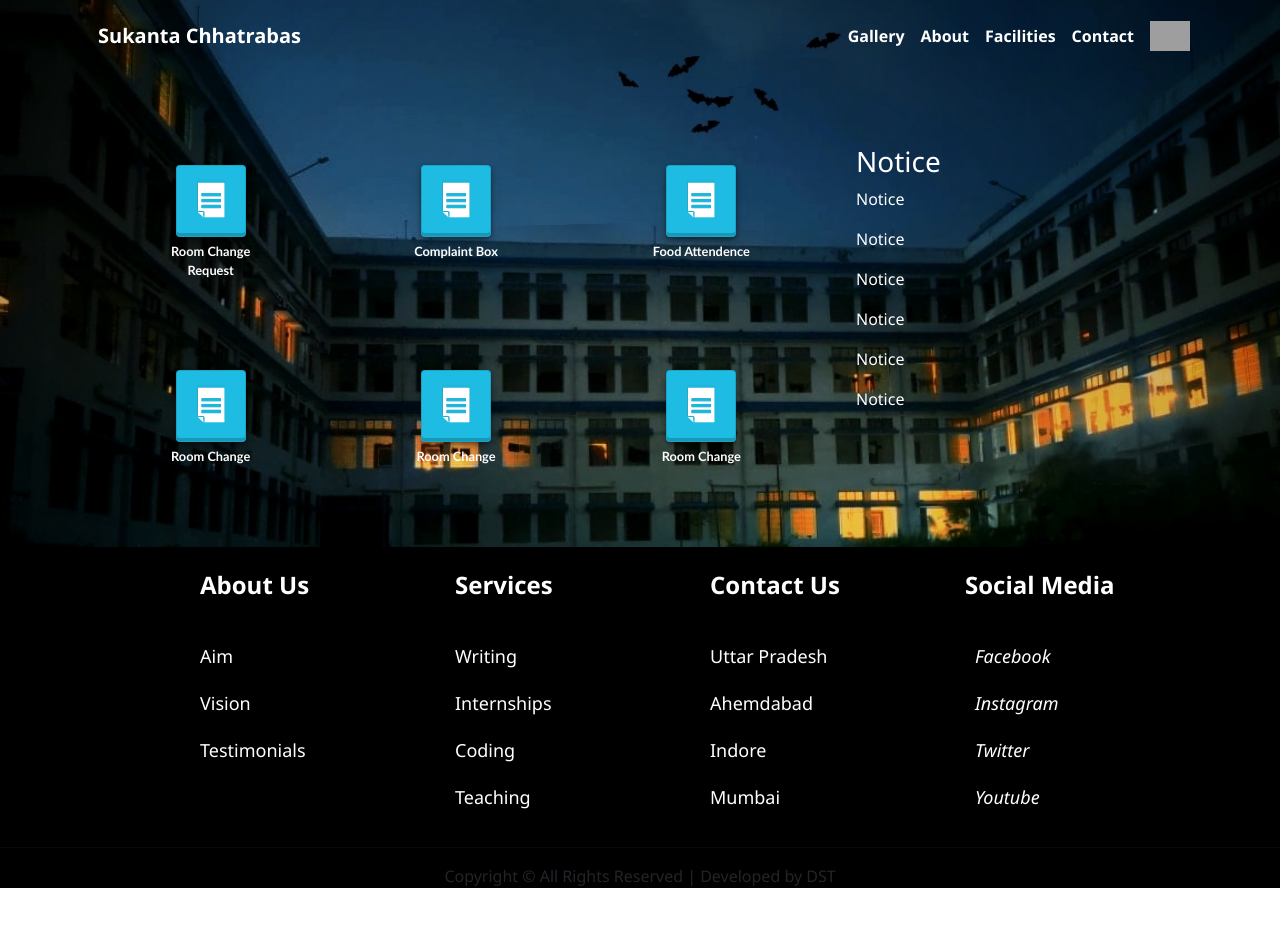
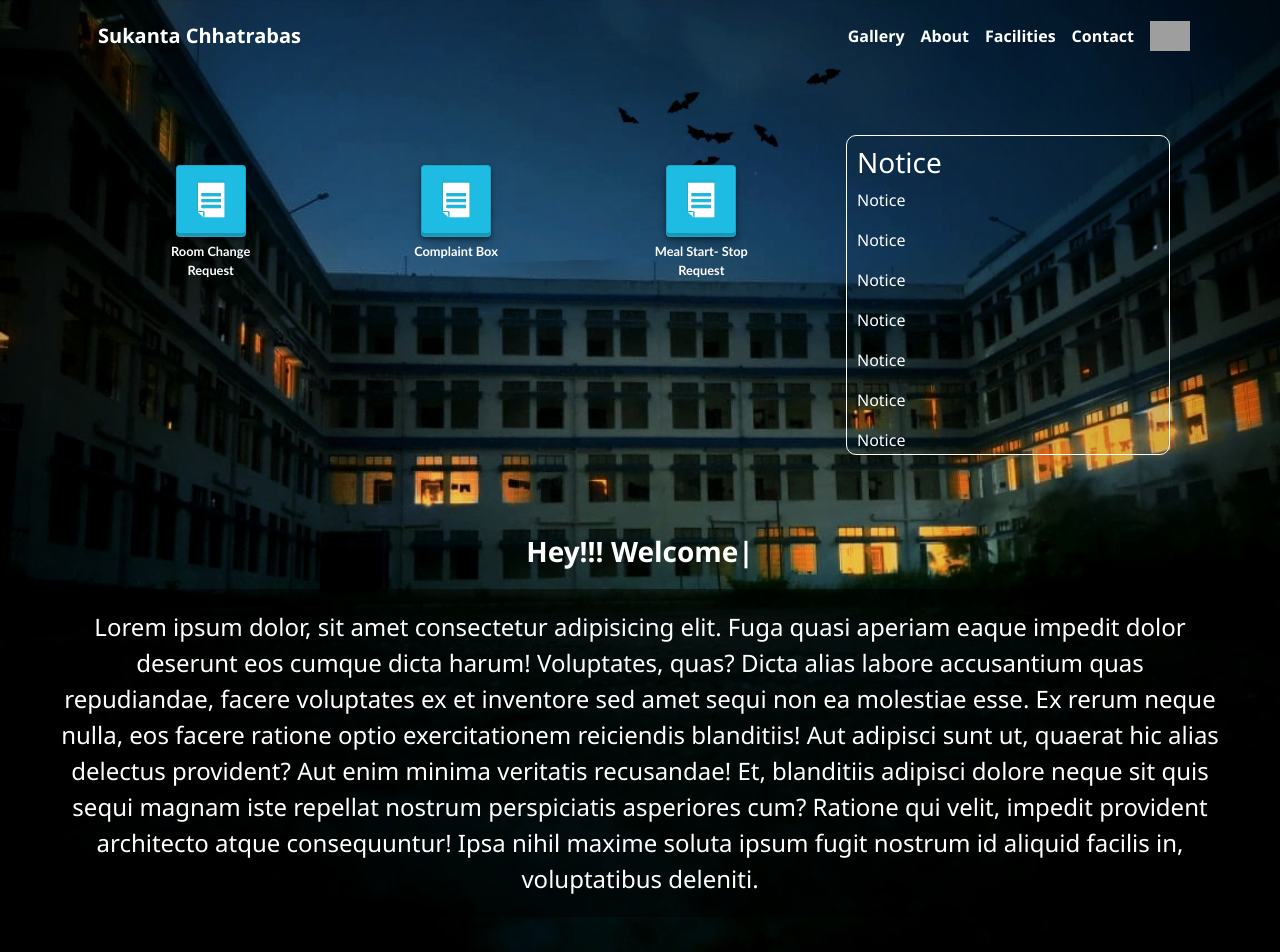
Before and after one commit to sanjoy04/CGEC-Hostel, a React (Create React App) app: page /Home in a window 1280 px wide. Shown: the top 952 px of the page. Before the commit the page ends 904 px from the top, so only its background shows below. Built offline with nearby package versions, Linux system fonts and the light colour scheme; grey boxes are pictures that could not be loaded.

Commit message:
fully home features added

```diff
--- a/src/Components/Navbar.js
+++ b/src/Components/Navbar.js
@@ -1,6 +1,6 @@
 import React, { useEffect, useState } from "react";
 import { Nav, Navbar, Container, Modal, Button, Form } from "react-bootstrap";
-// import swal from 'sweetalert';
+import swal from 'sweetalert';
 import { Link } from "react-router-dom";
 import "./Nav.css";
 
@@ -30,12 +30,12 @@ export default function Navbar_() {
     setLoginPassword("")
   };
 
-  // useEffect(() => {
-  //   if (warning) {
-  //     swal("Error", warning, "error");
-  //     setWarning();
-  //   }
-  // }, [warning]);
+  useEffect(() => {
+    if (warning) {
+      swal("Error", warning, "error");
+      setWarning();
+    }
+  }, [warning]);
 
   const handleCloseRegister = () => setShow2(false);
   const handleShowRegister = () => {
--- a/src/Pages/HomePages/Home.css
+++ b/src/Pages/HomePages/Home.css
@@ -72,6 +72,10 @@ div {
     border-radius: 10px;
     padding: 10px;
     margin: 10px;
+    border: 1px solid white;
+    overflow-y: auto;
+    scroll-behavior: smooth;
+    height: 20rem;
 }
 
 .notice:hover{
--- a/src/Pages/HomePages/Home.js
+++ b/src/Pages/HomePages/Home.js
@@ -1,8 +1,11 @@
 import "../../App.css";
 import "./Home.css";
 import { useEffect, useState } from "react";
+import swal from "sweetalert";
 import Navbar from "../../Components/Navbar";
 import Footer from "../../Components/Footer";
+import Typed from "react-typed";
+import { Heading, AboutText, MainContainer, IndexTop } from "./HomeStyle";
 import {
   Container,
   Row,
@@ -12,22 +15,45 @@ import {
   Dropdown,
   DropdownButton,
   Form,
+  Alert,
 } from "react-bootstrap";
 import section from "../../images/section.png";
 
 import slider1 from "../../images/MAKAUT.jpg";
 
 function Home() {
+  // Room change states
   const [roomChange, setRoomChange] = useState(false);
   const [selectRoom] = useState(["1", "2", "3", "4"]);
-  const [selectRoomFrom, setSelectRoomFrom] = useState("From room");
-  const [selectRoomTo, setSelectRoomTo] = useState("To room");
-  const handleRoomChangeClose = () => setRoomChange(false);
+  const [selectRoomFrom, setSelectRoomFrom] = useState("--Select--");
+  const [selectRoomTo, setSelectRoomTo] = useState("--Select--");
+  const [roomChangeReason, setRoomChangeReason] = useState("");
+
+  const handleRoomChangeClose = () => {
+    setRoomChange(false);
+  };
+  const handleRoomChangeSubmit = () => {
+    if (selectRoomFrom == "--Select--") {
+      swal("Must Choose your room number");
+      return;
+    }
+    if (selectRoomTo == "--Select--") {
+      swal("Choose room number you want to shift");
+      return;
+    }
+
+    if (roomChangeReason == "") {
+      swal("Write the reason for room change");
+      return;
+    }
+    setRoomChange(false);
+    setSelectRoomFrom("--Select--");
+    setSelectRoomTo("--Select--");
+    setRoomChangeReason("");
+  };
   const handleRoomChangeShow = () => setRoomChange(true);
 
-
-
-
+  // Complain Section states
   const [complain, setComplain] = useState(false);
   const [complainTopic] = useState([
     "Food related problem",
@@ -36,28 +62,66 @@ function Home() {
     "Ragging issue",
   ]);
   const [selectComplain, setSelectComplain] = useState("Select your complain");
-  const handleComplainClose = () => setComplain(false);
+  const [complainDetails, setComplainDetails] = useState("");
+  const handleComplainSubmit = () => {
+    if (selectComplain == "Select your complain") {
+      swal("Choose a valid reason");
+      return;
+    }
+    if (complainDetails == "") {
+      swal("You have to write complain details");
+      return;
+    }
+    setComplain(false);
+    setSelectComplain("Select your complain");
+    setComplainDetails("");
+  };
+  const handleComplainClose = () => {
+    setComplain(false);
+    setSelectComplain("Select your complain");
+  };
   const handleComplainShow = () => setComplain(true);
 
-  const arr = [12, 3, 4, 5];
-  console.log(arr);
+  // Meal section States
+  const [meal, setMeal] = useState(false);
+  const [mealStopStart] = useState(["Stop my meal", "Start my meal"]);
+  const [selectMeal, setSelectMeal] = useState("Select your preference");
+  const [selectMealRadio, setSelectMealRadio] = useState();
+  const [startDate, setStartDate] = useState();
+  const [endDate, setEndDate] = useState();
+  const handleMealSubmit = () => {
+    console.log(selectMealRadio);
+    if (selectMeal == "Select your preference") {
+      swal("Choose a valid preference");
+      return;
+    }
+    if(!selectMealRadio){
+      swal("Choose a valid meal option");
+      return;
+    }
+    if(!startDate){
+      swal("Choose a valid date");
+      return;
+    }
+    setMeal(false);
+    setSelectMeal("Select your preference");
+    setSelectMealRadio();
+  };
+  const handleMealClose = () => {
+    setMeal(false);
+    setSelectMeal("Select your preference");
+  };
+  const handleMealShow = () => setMeal(true);
+
   useEffect(() => {
     document.title = "Welcome to CGEC Boys ";
   });
-
-  useEffect(() => {
-    // console.log(typeof(select));
-    selectRoom.forEach((item) => {
-      // return <Dropdown.Item href="#/action-1">1</Dropdown.Item>;
-      console.log(item);
-    });
-    // console.log(arr);
-  }, []);
 
   return (
     <>
       <div className="App">
         <Navbar />
+
         <div className="fullBody">
           <Container className="home-body">
             <div className="body">
@@ -81,37 +145,13 @@ function Home() {
                       </div>
                     </Col>
                     <Col className="section">
-                      <div className="outerCard">
+                      <div className="outerCard" onClick={handleMealShow}>
                         <span className="card ">
                           <img src={section}></img>
                         </span>
-                        <span className="heading">Food Attendence</span>
-                      </div>
-                    </Col>
-                  </Row>
-                  <Row>
-                    <Col className="section">
-                      <div className="outerCard">
-                        <span className="card ">
-                          <img src={section}></img>
+                        <span className="heading">
+                          Meal Start- Stop Request
                         </span>
-                        <span className="heading">Room Change</span>
-                      </div>
-                    </Col>
-                    <Col className="section">
-                      <div className="outerCard">
-                        <span className="card ">
-                          <img src={section}></img>
-                        </span>
-                        <span className="heading">Room Change</span>
-                      </div>
-                    </Col>
-                    <Col className="section">
-                      <div className="outerCard">
-                        <span className="card ">
-                          <img src={section}></img>
-                        </span>
-                        <span className="heading">Room Change</span>
                       </div>
                     </Col>
                   </Row>
@@ -125,29 +165,71 @@ function Home() {
                     <p>Notice</p>
                     <p>Notice</p>
                     <p>Notice</p>
+                    <p>Notice</p>
+                    <p>Notice</p>
+                    <p>Notice</p>
+                    <p>Notice</p>
+                    <p>Notice</p>
+                    <p>Notice</p>
                   </div>
                 </Col>
               </Row>
             </div>
           </Container>
         </div>
+
+        <MainContainer className="main-container">
+          <IndexTop>
+            <Heading>
+              <Typed
+                strings={[
+                  "Hey!!!  Welcome to Sukanta Chhatrabas",
+                  "Explore your Life!",
+                  "Good Luck!",
+                ]}
+                typeSpeed={70}
+                backSpeed={50}
+                loop
+              />
+            </Heading>
+            <AboutText>
+              Lorem ipsum dolor, sit amet consectetur adipisicing elit. Fuga
+              quasi aperiam eaque impedit dolor deserunt eos cumque dicta harum!
+              Voluptates, quas? Dicta alias labore accusantium quas repudiandae,
+              facere voluptates ex et inventore sed amet sequi non ea molestiae
+              esse. Ex rerum neque nulla, eos facere ratione optio
+              exercitationem reiciendis blanditiis! Aut adipisci sunt ut,
+              quaerat hic alias delectus provident? Aut enim minima veritatis
+              recusandae! Et, blanditiis adipisci dolore neque sit quis sequi
+              magnam iste repellat nostrum perspiciatis asperiores cum? Ratione
+              qui velit, impedit provident architecto atque consequuntur! Ipsa
+              nihil maxime soluta ipsum fugit nostrum id aliquid facilis in,
+              voluptatibus deleniti.
+            </AboutText>
+          </IndexTop>
+        </MainContainer>
+
         <Footer />
       </div>
 
-      {/* Room change section */}
-      <Modal show={roomChange} onHide={handleRoomChangeClose} animation={true}>
+      {/* Room change Modal section */}
+      <Modal
+        centered
+        show={roomChange}
+        onHide={handleRoomChangeClose}
+        animation={true}
+      >
         <Modal.Header closeButton>
           <Modal.Title>Room Change Request</Modal.Title>
         </Modal.Header>
         <Modal.Body>
           <div className="room-change-dropsown">
-            <h6>From Room</h6>
+            <h6>From Room*</h6>
             <DropdownButton id="dropdown-basic-button" title={selectRoomFrom}>
               {selectRoom.map((item) => {
                 return (
                   <Dropdown.Item
                     onClick={(e) => {
-                      // console.log(e.target.innerHTML);
                       setSelectRoomFrom(e.target.innerHTML);
                     }}
                     // value={item}
@@ -157,7 +239,7 @@ function Home() {
                 );
               })}
             </DropdownButton>
-            <h6>To</h6>
+            <h6>To*</h6>
             <DropdownButton id="dropdown-basic-button" title={selectRoomTo}>
               {selectRoom.map((item) => {
                 return (
@@ -178,14 +260,20 @@ function Home() {
             <Form.Label className="mt-2">
               Reason for changing the room*:
             </Form.Label>
-            <Form.Control as="textarea" rows={3} />
+            <Form.Control
+              as="textarea"
+              value={roomChangeReason}
+              onChange={(e) => setRoomChangeReason(e.target.value)}
+              rows={3}
+            />
           </Form.Group>
+          <p>*Required field</p>
         </Modal.Body>
         <Modal.Footer>
           <Button variant="secondary" onClick={handleRoomChangeClose}>
             Close
           </Button>
-          <Button variant="primary" onClick={handleRoomChangeClose}>
+          <Button variant="primary" onClick={handleRoomChangeSubmit}>
             Submit Request
           </Button>
         </Modal.Footer>
@@ -193,7 +281,12 @@ function Home() {
 
       {/* Complain box modal */}
 
-      <Modal show={complain} onHide={handleComplainClose} animation={true}>
+      <Modal
+        centered
+        show={complain}
+        onHide={handleComplainClose}
+        animation={true}
+      >
         <Modal.Header closeButton>
           <Modal.Title>Raise a complain</Modal.Title>
         </Modal.Header>
@@ -215,15 +308,87 @@ function Home() {
             <Form.Label className="mt-2">
               Explain your complain briefly*:
             </Form.Label>
-            <Form.Control as="textarea" rows={3} />
+            <Form.Control
+              as="textarea"
+              value={complainDetails}
+              onChange={(e) => setComplainDetails(e.target.value)}
+              rows={3}
+            />
           </Form.Group>
+          <p>*Required field</p>
         </Modal.Body>
         <Modal.Footer>
           <Button variant="secondary" onClick={handleComplainClose}>
             Close
           </Button>
-          <Button variant="primary" onClick={handleComplainClose}>
-            Save Changes
+          <Button variant="primary" onClick={handleComplainSubmit}>
+            Raise a complain
+          </Button>
+        </Modal.Footer>
+      </Modal>
+
+      {/* Meal stop start section */}
+
+      <Modal centered show={meal} onHide={handleMealClose} animation={true}>
+        <Modal.Header closeButton>
+          <Modal.Title>Request for start/stop meal</Modal.Title>
+        </Modal.Header>
+        <Modal.Body>
+          <DropdownButton id="dropdown-item-button" title={selectMeal}>
+            {mealStopStart.map((item) => {
+              return (
+                <Dropdown.Item
+                  onClick={(e) => {
+                    setSelectMeal(e.target.innerHTML);
+                  }}
+                >
+                  {item}
+                </Dropdown.Item>
+              );
+            })}
+          </DropdownButton>
+          <Form.Group controlId="dob">
+            <Form.Label className="mt-3 me-3">From</Form.Label>
+            <Form.Check
+              className="mt-3"
+              inline
+              label="Lunch"
+              name="group1"
+              type={"radio"}
+              value="lunch"
+              onChange={(e) => setSelectMealRadio(e.target.value)}
+            />
+            <Form.Check
+              className="mt-3"
+              inline
+              label="Dinner"
+              name="group1"
+              type={"radio"}
+              value="dinner"
+              onChange={(e) => setSelectMealRadio(e.target.value)}
+            />
+            <div className="date-container-meal">
+              <Form.Control
+                required={true}
+                type="date"
+                placeholder="Enter date"
+                value={startDate}
+                onChange={(e) => setStartDate(e.target.value)}
+              />
+              <p className="mt-3">Till</p>
+              <Form.Control
+                type="date"
+                placeholder="Enter date"
+                value={endDate}
+                onChange={(e) => setEndDate(e.target.value)}
+              />
+            </div>
+          </Form.Group>
+          <p>*Required field</p>
+        </Modal.Body>
+        <Modal.Footer>
+          <Button variant="primary" onClick={handleMealSubmit}>
+            Submit request
           </Button>
         </Modal.Footer>
       </Modal>
--- a/src/Pages/HomePages/HomeStyle.js
+++ b/src/Pages/HomePages/HomeStyle.js
@@ -57,9 +57,44 @@ export const InnerBox = styled.div`
   }
 `;
 
-export const Heading = styled.p`
+// export const Heading = styled.p`
+//   font-size: 24px;
+//   color: green;
+//   margin-bottom: 40px;
+//   font-weight: bold;
+// `;
+
+
+export const MainContainer = styled.div`
+  color: rgb(255, 255, 255);
+  height: 100%;
+  text-align: centre;
+`;
+
+export const IndexTop = styled.div`
+  // margin:60px;
+  color: white;
+  padding: 40px;
+  @media (max-width: 767px) {
+    /* mobile */
+    margin:0;
+}
+
+@media (max-width: 991px) {
+    /* tablet */
+    margin:0;
+}
+`;
+
+export const Heading = styled.h3`
+  margin-bottom: 20px;
+  font-weight: bold;
+  color:white;
+`;
+export const AboutText = styled.p`
+  margin-bottom: 20px;
   font-size: 24px;
-  color: green;
-  margin-bottom: 40px;
-  font-weight: bold;
+  background: rgb(0,0,0,0.5);
+  padding: 20px;
+  border-radius:10px;
 `;
```
